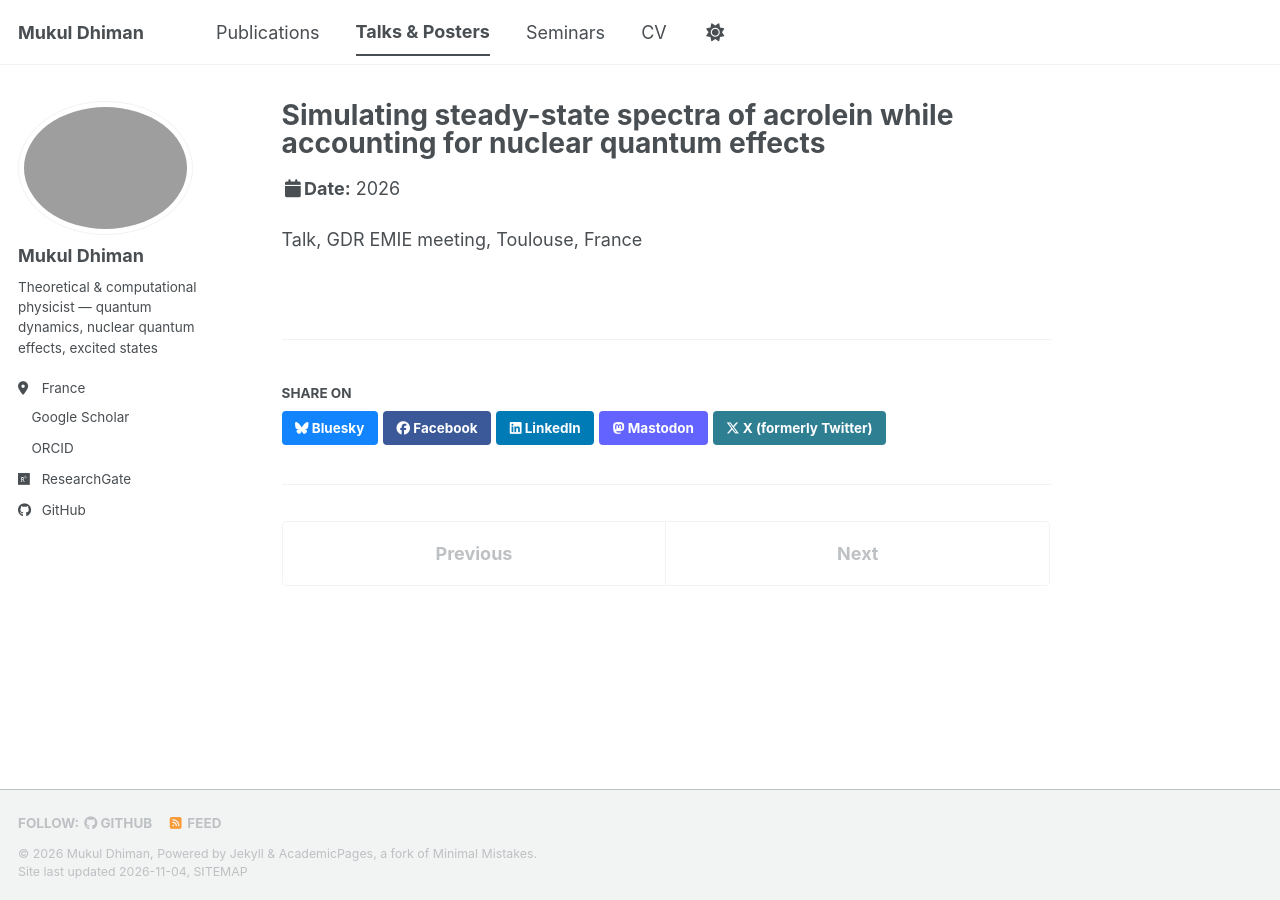
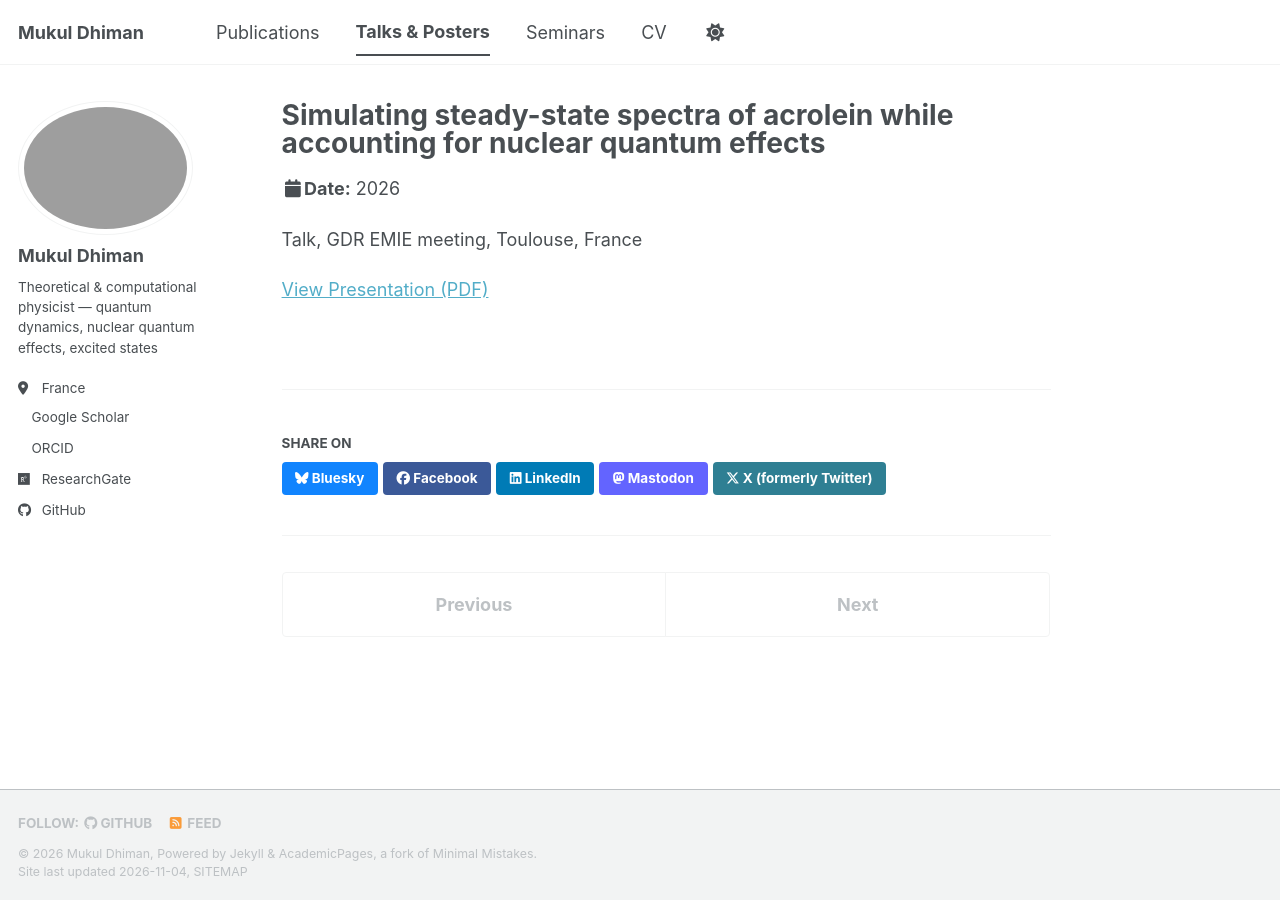
Before and after one commit to simul-md/dhiman.github.io, a Jekyll site: the page built from _talks/2026-06-01-gdr-emie-acrolein.md, in a window 1280 px wide. Built offline with Jekyll 4.4.1, drawn with Linux system fonts in a browser that asks for light colours; a style sheet for code colours, icons or effects is not loaded.

Commit message:
Update 2026-06-01-gdr-emie-acrolein.md

```diff
--- a/_talks/2026-06-01-gdr-emie-acrolein.md
+++ b/_talks/2026-06-01-gdr-emie-acrolein.md
@@ -7,3 +7,5 @@ venue: "GDR EMIE meeting"
 date: 2026-06-01
 location: "Toulouse, France"
 ---
+
+[View Presentation (PDF)]({{ site.baseurl }}/files/presentation-emie2026-Mdhiman.pdf)
```
